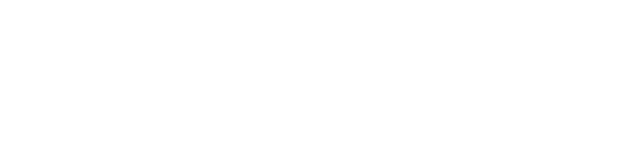
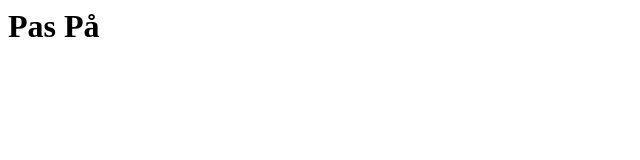
Before and after one commit to nesalc/paspaa, a plain HTML site: page index.html in a window 1280 px wide. Shown: the whole page, without its empty margins (0-640 px from the left). Drawn offline with Linux system fonts and the light colour scheme.

Commit message:
Update index.html

```diff
--- a/index.html
+++ b/index.html
@@ -4,13 +4,15 @@
 </head>
 
 <body>
-
+  <h1>Pas På</h1>
   <p id="demo"></p>
 
   <script>
+    console.log("script");
   var x = document.getElementById("demo");
 
   function getLocation() {
+    console.log("getLocation");
     if (navigator.geolocation) {
       setTimeout(() => {showPosition();}, 1000)
     } else {
@@ -19,10 +21,12 @@
   }
 
   function showPosition() {
+    console.log("showPosition");
     navigator.geolocation.getCurrentPosition(showPosition1);
   }
 
   function showPosition1(position) {
+    console.log("showPosition1");
     x.innerHTML = "Latitude: " + position.coords.latitude +
     "<br>Longitude: " + position.coords.longitude;
   }
```
